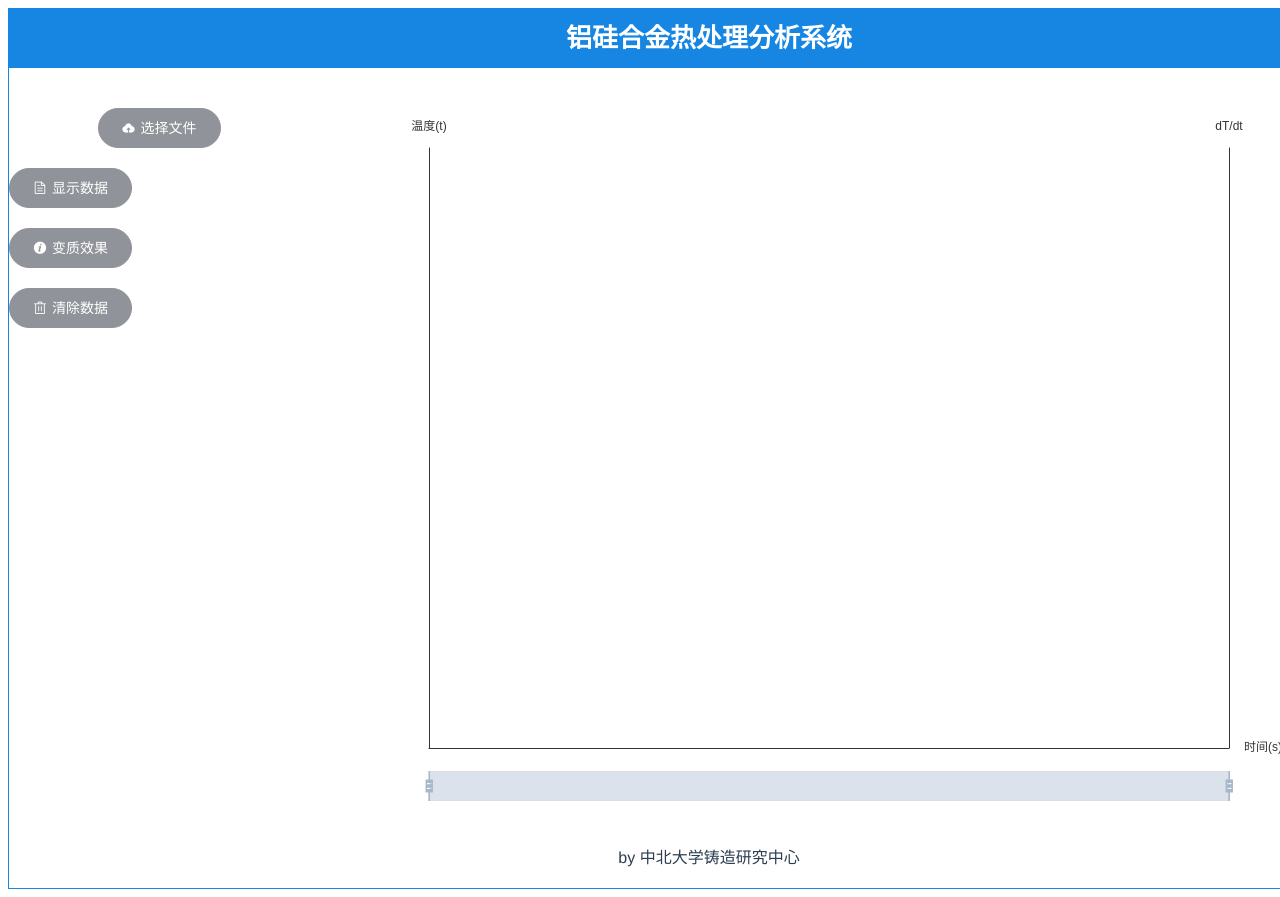
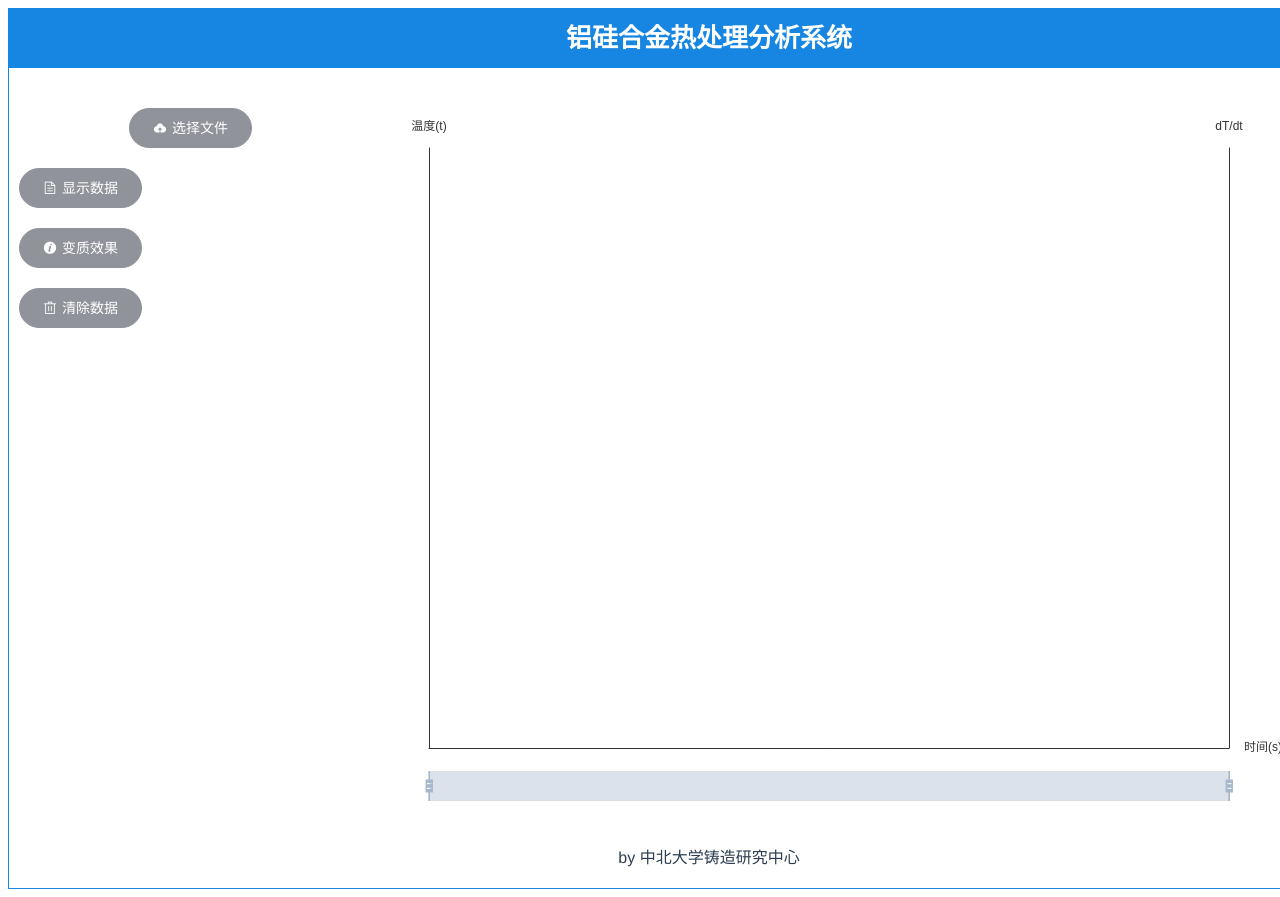
Before and after one commit to swalrito/al-si-, a Vue app: page /#/chart in a window 1280 px wide. Shown: the top 897 px of the page. Built offline with nearby package versions, Linux system fonts and the light colour scheme.

Commit message:
2018.3.17 修改样式。

```diff
--- a/src/components/nav.vue
+++ b/src/components/nav.vue
@@ -80,12 +80,11 @@ export default {
 .nav{
     padding-top: 20px;
 }
-.nav .el-button+.el-button{
-    margin-left: 0;
-}
 .nav .el-button{
     display: block;
-    margin: 20px auto 20px auto;
+    margin-top: 20px;
+    margin-left: 120px;
+    margin-bottom: 20px;
 }
 .nav .fileEle{
     display: none;
```
